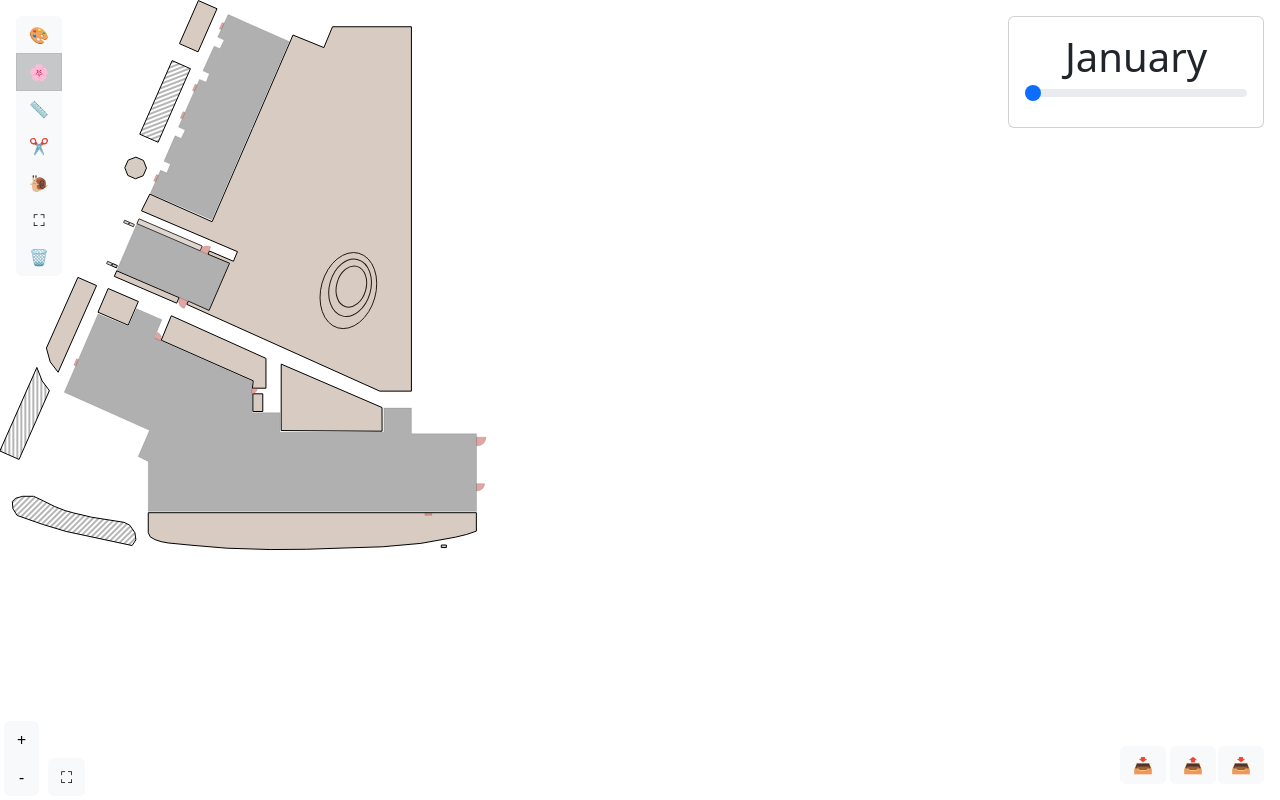
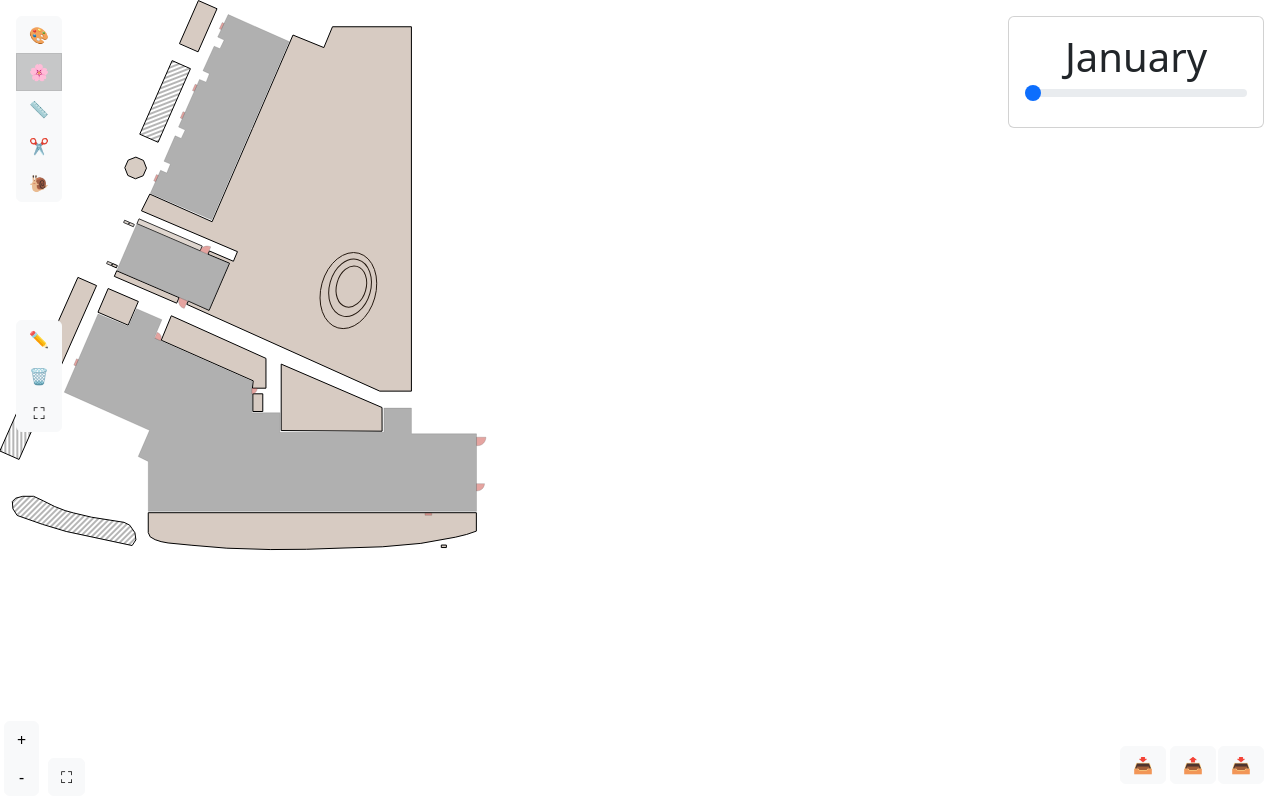
Before and after one commit to heeplr/gardenmap, a Python web app: template gardenmap/templates/index.html in a window 1280 px wide. Run offline with Jinja, Linux system fonts and the light colour scheme; the template is opened without the code that fills it, so the values that code supplies are empty; some libraries are stand-ins or nearby versions.

Commit message:
edit menu toolbox

```diff
--- a/gardenmap/templates/index.html
+++ b/gardenmap/templates/index.html
@@ -8,6 +8,7 @@
         html, body { margin: 0; overflow: hidden; }
         .carousel-item { transition: transform .25s ease, opacity .25s ease-out !important }
         #toolbox { position: absolute; top: 1rem; left: 1rem; }
+        #edit { position: absolute; top: 20rem; left: 1rem; }
         .plants-item { height: 3rem; line-height: 3rem; padding: 5px; cursor: grab; border-bottom: 1px solid #eee; user-select: none; }
         .plants-item img { width: auto; height: 2.5rem; margin-left: 1em; }
         #edit-form { position: fixed; top: 20px; left: 50%; transform: translateX(-50%); background: #fff; padding: 10px; border: 1px solid #aaa; z-index: 10; }
@@ -87,11 +88,14 @@
 
       <input type="radio" class="btn-check" name="visMode" id="snailVisMode" onclick="viewModeChanged(this.id)">
       <label class="btn btn-light" for="snailVisMode" title="visualize snail resistance">🐌</label>
+    </div>
 
-      <input type="checkbox" class="btn-check" id="boxSelectToggle" onclick="boxSelectToggle(this.checked)">
-      <label class="btn btn-light" for="boxSelectToggle" title="turn box selection mode on/off">⛶</label>
-
-      <button type="button" class="btn btn-light" onclick="gardenDeletePlant()" title="delete selected plant(s)">🗑️</button>
+    <!-- edit menu -->
+    <div class="btn-group-vertical" id="edit" role="group" aria-label="edit">
+        <button type="button" class="btn btn-light" onclick="viewShowEditDialog()" title="edit selected plant">✏️</button>
+        <button type="button" class="btn btn-light" onclick="gardenDeletePlant()" title="delete selected plant(s)">🗑️</button>
+        <input type="checkbox" class="btn-check" id="boxSelectToggle" onclick="boxSelectToggle(this.checked)">
+        <label class="btn btn-light" for="boxSelectToggle" title="turn box selection mode on/off">⛶</label>
     </div>
 
     <!-- plant palette -->
--- a/gardenmap/templates/main.js
+++ b/gardenmap/templates/main.js
@@ -909,6 +909,15 @@ function viewModeChanged(mode) {
     gardenRender();
 }
 
+function viewShowEditDialog() {
+    if(selection.length <= 0) {
+            return;
+        }
+
+    const plant = selection[selection.length-1];
+    paletteEdit(plants[plant.plant_id]);
+}
+
 /* activate/deactivate rectangular selection mode */
 function boxSelectToggle(active) {
     selectionBoxMode = active;
@@ -1277,12 +1286,7 @@ window.onkeyup = (e) => {
     }
     /* open edit dialog */
     else if(e.code === "KeyE") {
-        if(selection.length <= 0) {
-            return;
-        }
-
-        const plant = selection[selection.length-1];
-        paletteEdit(plants[plant.plant_id]);
+        viewShowEditDialog();
     }
 }
 
```
